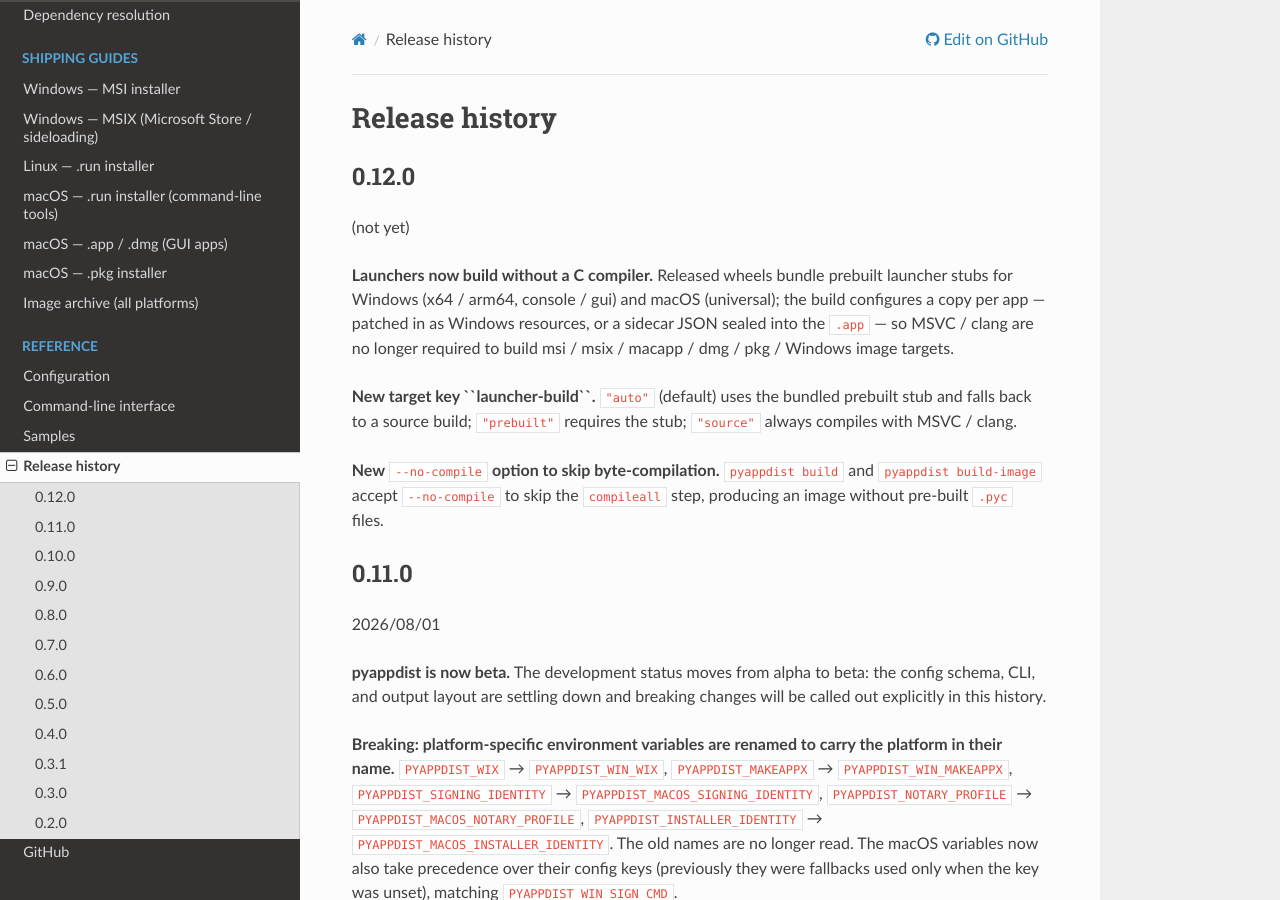
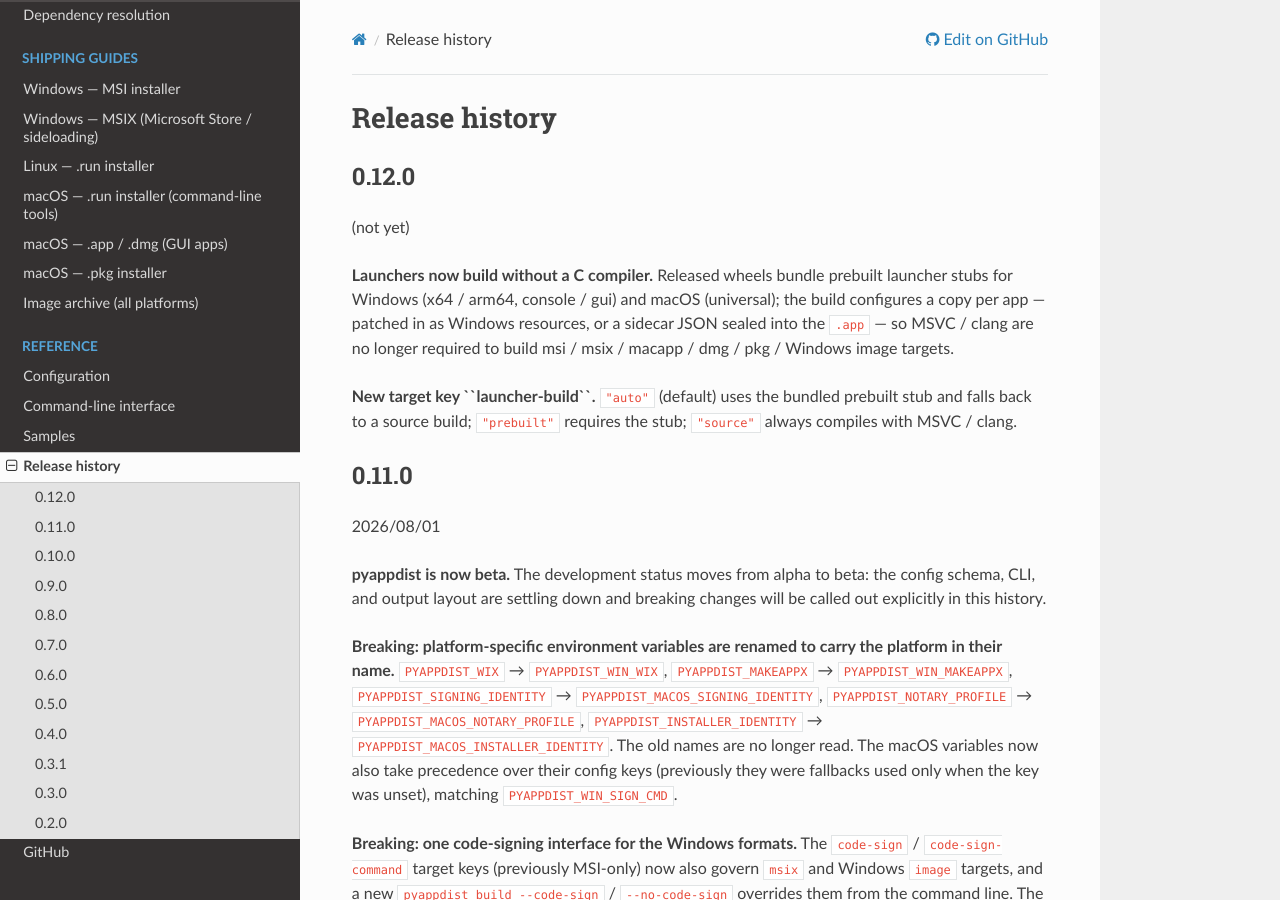
Before and after one commit to atsuoishimoto/pyappdist, a Sphinx documentation site: the page built from docs/history.rst, in a window 1280 px wide and 900 px high. Built offline with Sphinx 7.4.7 and the Read the Docs theme 3.1.0, drawn with Linux system fonts in a browser that asks for light colours.

Commit message:
update history

```diff
--- a/docs/history.rst
+++ b/docs/history.rst
@@ -16,10 +16,6 @@ targets.
 **New target key ``launcher-build``.** ``"auto"`` (default) uses the bundled
 prebuilt stub and falls back to a source build; ``"prebuilt"`` requires the
 stub; ``"source"`` always compiles with MSVC / clang.
-
-**New** ``--no-compile`` **option to skip byte-compilation.** ``pyappdist
-build`` and ``pyappdist build-image`` accept ``--no-compile`` to skip the
-``compileall`` step, producing an image without pre-built ``.pyc`` files.
 
 0.11.0
 ------
```
